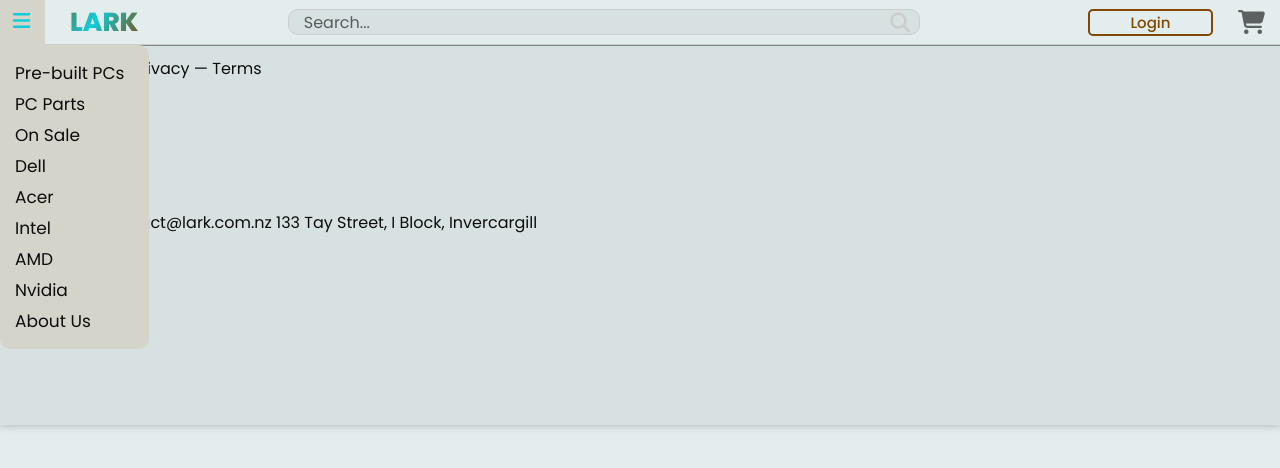
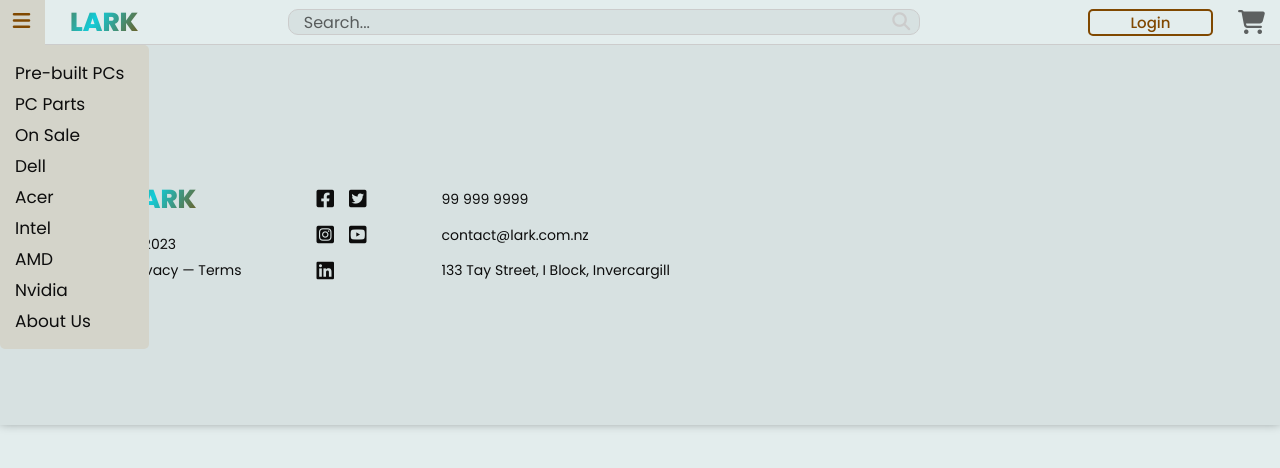
Before and after one commit to kauer3/second-hand-pc-store, a PHP site: page /home.php in a window 1280 px wide. Shown: the top 468 px of the page. Run offline with PHP 8.4, Linux system fonts and the light colour scheme.

Commit message:
Update footer and header styles

```diff
--- a/Public/Layout/footer.php
+++ b/Public/Layout/footer.php
@@ -1,26 +1,16 @@
 <footer>
     <div class="footer-container">
         <div class="logo-column">
-            <span class="logo text">LARK</span>
+            <span class="logo">LARK</span>
             <span class="trademark text">© 2023</span>
             <span class="trademark text">Privacy — Terms</span>
         </div>
-        <div class="social-media-grid text">
-            <div class="social-media-icon">
+        <div class="social-media-grid">
                 <i class="fa-brands fa-facebook-square"></i>
-            </div>
-            <div class="social-media-icon">
                 <i class="fa-brands fa-twitter-square"></i>
-            </div>
-            <div class="social-media-icon">
                 <i class="fa-brands fa-instagram-square"></i>
-            </div>
-            <div class="social-media-icon">
                 <i class="fa-brands fa-youtube-square"></i>
-            </div>
-            <div class="social-media-icon">
                 <i class="fa-brands fa-linkedin"></i>
-            </div>
         </div>
         <div class="contacts">
             <span class="phone text">99 999 9999</span>
--- a/Public/Layout/header.php
+++ b/Public/Layout/header.php
@@ -8,6 +8,8 @@
     <link rel="stylesheet" href="Layout/reset.css">
     <link rel="stylesheet" href="Layout/theme.css">
     <link rel="stylesheet" href="Layout/style.css">
+    <link rel="stylesheet" href="Layout/index.css">
+    <link rel="stylesheet" href="Layout/product.css">
     <link rel="stylesheet" href="https://cdnjs.cloudflare.com/ajax/libs/font-awesome/6.4.2/css/all.min.css" integrity="sha512-z3gLpd7yknf1YoNbCzqRKc4qyor8gaKU1qmn+CShxbuBusANI9QpRohGBreCFkKxLhei6S9CQXFEbbKuqLg0DA==" crossorigin="anonymous" referrerpolicy="no-referrer" />
     <link rel="stylesheet" href="https://cdnjs.cloudflare.com/ajax/libs/font-awesome/6.4.2/css/brands.min.css" integrity="sha512-W/zrbCncQnky/EzL+/AYwTtosvrM+YG/V6piQLSe2HuKS6cmbw89kjYkp3tWFn1dkWV7L1ruvJyKbLz73Vlgfg==" crossorigin="anonymous" referrerpolicy="no-referrer" />
 </head>
--- a/Public/Layout/style.css
+++ b/Public/Layout/style.css
@@ -62,17 +62,13 @@
     transition: color 0.3s ease-in-out;
 }
 
-.menu-button:hover > .menu-icon{
-    color: var(--accent);
-}
-
 .menu {
     display: flex;
     flex-direction: column;
     position: absolute;
     left: 0;
     top: 45px;
-    border-radius: 0 10px 10px 10px;
+    border-radius: 0 5px 5px 5px;
     align-items: flex-start;
     justify-content: space-between;
     gap: 5px;
@@ -133,7 +129,7 @@
 
 .logo {
     cursor: pointer;
-    background: linear-gradient(120deg, var(--primary) 15%, var(--accent)50%, var(--primary) 85%);
+    background-image: linear-gradient(120deg, var(--primary) 15%, var(--accent)50%, var(--primary) 85%);
     background-size: 200% 200%;
     background-clip: text;
     -webkit-background-clip: text;
@@ -143,7 +139,7 @@
     -webkit-text-fill-color: transparent;
     font-size: 26px;
     font-weight: 800;
-    background-position: 100% 50%;
+    background-position: 0% 50%;
     animation: loopGradientHorizontally 20s linear infinite;
 }
 
@@ -165,16 +161,16 @@
     border: none;
     outline: none;
     background-color: transparent;
+    color: var(--secondary);
 }
 
 .search-bar > button > .search-icon {
-    font-size: 20px;
-    color: var(--secondary);
+    font-size: 18px;
+    color: inherit;
     transition: color 0.3s ease-in-out;
-    translate: 0 2px;
 }
 
-.search-bar > button:hover > .search-icon {
+.search-bar > button:hover {
     color: var(--text-opaque);
 }
 
@@ -231,167 +227,100 @@
     rotate: -10deg;
 }
 
-.banner {
-    height: 580px;
+footer {
+    display: flex;
+    justify-content: start;
+    align-items: center;
+    position: relative;
+    height: 380px;
     width: 100%;
-    background-color: var(--primary);
-    opacity: 1;
-    background-image: repeating-radial-gradient(circle at 0 0, transparent 0, var(--primary) 18px), repeating-linear-gradient(#12ccd955, #12ccd9);
+    bottom: 0;
+    background-color: var(--tertiary);
+    box-shadow: 0px -2px 10px #00000066;
 }
 
-.main-section {
-    display: inline-grid;
-    grid-template-columns: 315px 1fr;
-    width: 100%;
+footer > .footer-container {
+    display: flex;
+    flex-direction: row;
+    align-items: stretch;
+    justify-content: flex-start;
+    height: 92px;
+    gap: min(7vw, 75px);
+    margin: 0 10%;
 }
 
-.filter-container {
-    display: flex;
-    flex-direction: column;
-    align-items: center;
-    justify-content: start;
-    width: max-content;
-    padding: 50px clamp(10px, 1.5vw, 25px) 30px clamp(20px, 3vw, 50px);
-    background-color: var(--tertiary);
-    float: left;
-}
-
-.filter-title {
-    font-size: 20px;
-    margin-bottom: 10px;
-}
-
-.filter-item {
-    display: flex;
-    flex-direction: column;
-    align-items: center;
-    justify-content: space-between;
-    gap: 5px;
-    max-width: max-content;
-}
-
-.filter-item-content-item {
-    display: flex;
-    align-items: center;
-    justify-content: space-between;
-    gap: 20px;
-    width: 100%;
-}
-
-.filter-item-content-item-grid {
-    display: inline-grid;
-    grid-template-columns: 1fr 1fr 1fr;
-    align-items: center;
-    justify-items: start;
-    justify-content: space-between;
-    gap: 15px;
-    width: 100%;
-}
-
-.filter-item-content-item > label, .filter-item-content-item-grid > label {
+footer > .footer-container .text{
     font-size: 14px;
 }
 
-.filter-item-content-item-grid > .price {
-    font-size: 12px;
+footer > .footer-container > .logo-column {
+    display: flex;
+    flex-direction: column;
+    align-items: flex-start;
+    justify-content: space-between;
 }
 
-.filter-item-content-item-grid>input[type="range"] {
-    max-width: 70px;
-    /* -webkit-appearance: none;
-    appearance: none;
-    background: transparent;
-    outline: none;
-    cursor: pointer;*/
+footer > .footer-container > .logo-column > .logo{
+    translate: 0 -9px;
 }
 
-/*
-.filter-item-content-item-grid>input[type="range"]::-webkit-slider-runnable-track,
-.filter-item-content-item-grid>input[type="range"]::-ms-track,
-.filter-item-content-item-grid>input[type="range"]::-moz-range-track {
-    background: var(--quaternary);
-    height: 15px;
-    border-radius: 15px;
+footer > .footer-container > .social-media-grid {
+    display: grid;
+    grid-template-columns: repeat(2, max-content);
+    grid-template-rows: repeat(3, max-content);
+    justify-content: space-between;
+    align-content: space-between;
+    grid-column-gap: 15px;
+    grid-row-gap: 15px;
+    font-size: 20px;
+    color: var(--text);
 }
 
-.filter-item-content-item-grid>input[type="range"]::-webkit-slider-thumb,
-.filter-item-content-item-grid>input[type="range"]::-ms-thumb,
-.filter-item-content-item-grid>input[type="range"]::-moz-range-thumb {
-    height: 15px;
-    width: 15px;
-    background-color: var(--accent);
-}
-*/
-
-.products-grid {
-    display: grid;
-    grid-template-columns: repeat(auto-fill, 270px);
-    justify-content: center;
-    padding: 50px 15px;
-    column-gap: 35px;
-    row-gap: 50px;
-    border: 1px solid var(--secondary);
+footer > .footer-container > .contacts {
+    display: flex;
+    flex-direction: column;
+    align-items: flex-start;
+    justify-content: space-between;
+    font-size: 14px;
+    gap: 10px;
 }
 
-.products-grid > .product-card {
-    box-shadow: 0 0 15px #00000066;
-    border-radius: 15px;
-    height: 436px;
-    width: 270px;
-    overflow: hidden;
-    transition: all .4s ease-out;
+@media screen and (max-width: 600px) {
+    footer {
+        justify-content: center;
     }
 
-.products-grid > .product-card:hover {
-    translate: 0 -10px;
-    scale: 1.05;
-    box-shadow: 0 10px 30px #00000066;
+    footer>.footer-container {
+        flex-direction: column;
+        align-items: start;
+        justify-content: center;
+        height: fit-content;
+        gap: 25px;
+        margin: 0;
     }
 
-.products-grid > .product-card > .product-card-image {
-    height: 230px;
-    width: 100%;
-    background-size: cover;
+    footer > .footer-container > .social-media-grid {
+        grid-template-columns: repeat(3, max-content);
+        grid-template-rows: repeat(2, max-content);
+    }
 }
 
-.products-grid > .product-card > .product-card-image > img {
-    height: 100%;
-    width: 100%;
-    object-fit: cover;
+@media (prefers-color-scheme: dark) {
+    .login-button:hover {
+        box-shadow: 0 0 10px var(--primary);
     }
 
-.products-grid > .product-card > .product-card-content {
-    display: flex;
-    flex-direction: column;
-    justify-content: space-between;
-    padding: 25px;
-    height: 206px;
+    .menu-button:hover>.menu-icon {
+        color: var(--accent);
     }
 
-.products-grid > .product-card > .product-card-content > .card-text> .product-card-title{
-    font-size: 20px;
-    margin-bottom: 8px;
+    .search-input:focus {
+        box-shadow: 0 0 10px var(--quaternary);
+        border-color: var(--quaternary);
+        background-color: var(--background);
     }
 
-.products-grid > .product-card > .product-card-content > .card-text> .product-card-price{
-    font-size: 14px;
+    .search-input:focus + button:not(:hover) {
+        color: var(--quaternary);
     }
-
-.products-grid > .product-card > .product-card-content > .product-card-button {
-    align-self: center;
-    width: 159px;
-    height: 30px;
-    border-radius: 5px;
-    border: none;
-    background-color: var(--quaternary);
 }
-
-footer {
-    position: relative;
-    height: 380px;
-    width: 100vw;
-    bottom: 0;
-    background-color: var(--tertiary);
-    border-top: solid 1px #00000066;
-    box-shadow: 0px -2px 10px #00000066;
-}
--- a/Public/Layout/theme.css
+++ b/Public/Layout/theme.css
@@ -8,7 +8,7 @@
     --quaternary: #d4d4ca;
     --accent: #12ccd9;
 }
-/*
+
 @media (prefers-color-scheme: dark) {
   :root {
     --text: #f2f2f2;
@@ -21,4 +21,3 @@
     --accent: #26e0ed;
   }
 }
-*/
```
Lines whose indentation alone changed are shown as unchanged.
